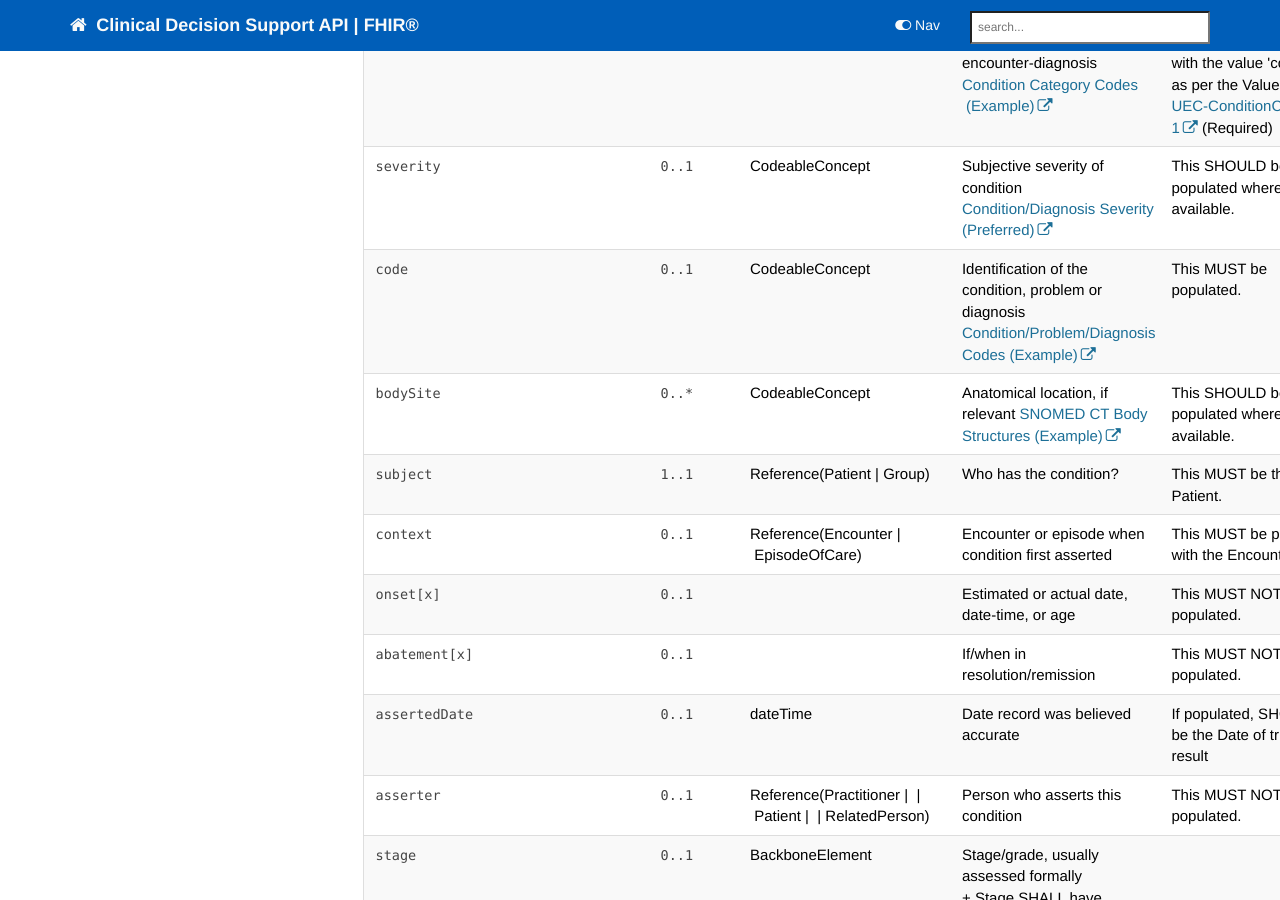
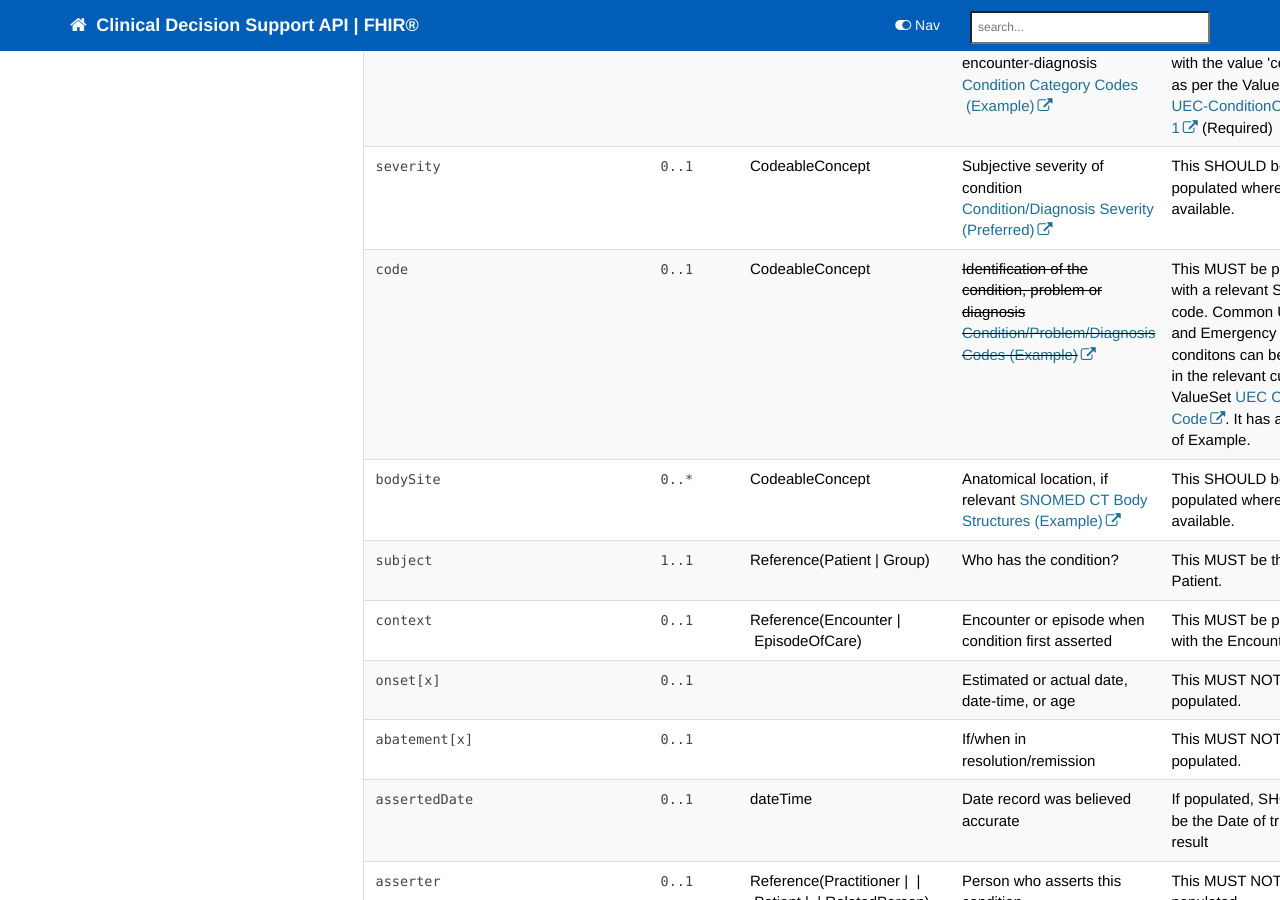
Before and after one commit to nhsconnect/FHIR-CDS, a Jekyll site: the page built from pages/explore/api_condition.md, in a window 1280 px wide and 900 px high, scrolled down 1443 px. Built offline with Jekyll 4.4.1, drawn with Linux system fonts in a browser that asks for light colours; nearby versions of some CDN libraries; our own code applies the rules of GitHub Pages for plain Markdown files; comment, search, counter and statistics services are not loaded.

Commit message:
Update api_condition.md

```diff
--- a/pages/explore/api_condition.md
+++ b/pages/explore/api_condition.md
@@ -91,7 +91,7 @@ Detailed implementation guidance for a `Condition` resource in the CDS context i
  <tr><td><code class="highlighter-rouge">category</code></td><td><code class="highlighter-rouge">0..*</code></td><td>CodeableConcept</td><td>problem-list-item | encounter-diagnosis <a href="https://www.hl7.org/fhir/STU3/valueset-condition-category.html">Condition Category Codes  (Example)</a></td><td>This MUST be populated with the value 'concern' as per the ValueSet | <a href="https://fhir.nhs.uk/STU3/ValueSet/UEC-ConditionCategory-1">UEC-ConditionCategory-1</a> (Required)</td></tr>
 
  <tr><td><code class="highlighter-rouge">severity</code></td><td><code class="highlighter-rouge">0..1</code></td><td>CodeableConcept</td><td>Subjective severity of condition <a href="https://www.hl7.org/fhir/STU3/valueset-condition-severity.html">Condition/Diagnosis Severity (Preferred)</a></td><td>This SHOULD be populated where available.</td></tr>
- <tr><td><code class="highlighter-rouge">code</code></td><td><code class="highlighter-rouge">0..1</code></td><td>CodeableConcept</td><td>Identification of the condition, problem or diagnosis <a href="https://www.hl7.org/fhir/STU3/valueset-condition-code.html">Condition/Problem/Diagnosis Codes (Example)</a></td><td>This MUST be populated.</td></tr>
+ <tr><td><code class="highlighter-rouge">code</code></td><td><code class="highlighter-rouge">0..1</code></td><td>CodeableConcept</td><td><s>Identification of the condition, problem or diagnosis <a href="https://www.hl7.org/fhir/STU3/valueset-condition-code.html">Condition/Problem/Diagnosis Codes (Example)</a></s></td><td>This MUST be populated with a relevant SNOMED code. Common Urgent and Emergency Care conditons can be found in the relevant custom ValueSet <a href="https://fhir.nhs.uk/STU3/ValueSet/UEC-ConditionCode-1">UEC Condition Code</a>. It has a binding of Example.</td></tr>
  <tr><td><code class="highlighter-rouge">bodySite</code></td><td><code class="highlighter-rouge">0..*</code></td><td>CodeableConcept</td><td>Anatomical location, if relevant <a href="https://www.hl7.org/fhir/STU3/valueset-body-site.html">SNOMED CT Body Structures (Example)</a></td><td>This SHOULD be populated where available.</td></tr>
  <tr><td><code class="highlighter-rouge">subject</code></td><td><code class="highlighter-rouge">1..1</code></td><td>Reference(Patient | Group)</td><td>Who has the condition?</td><td>This MUST be the Patient.</td></tr>
  <tr><td><code class="highlighter-rouge">context</code></td><td><code class="highlighter-rouge">0..1</code></td><td>Reference(Encounter | EpisodeOfCare)</td><td>Encounter or episode when condition first asserted</td><td>This MUST be populated with the Encounter.</td></tr>
```
